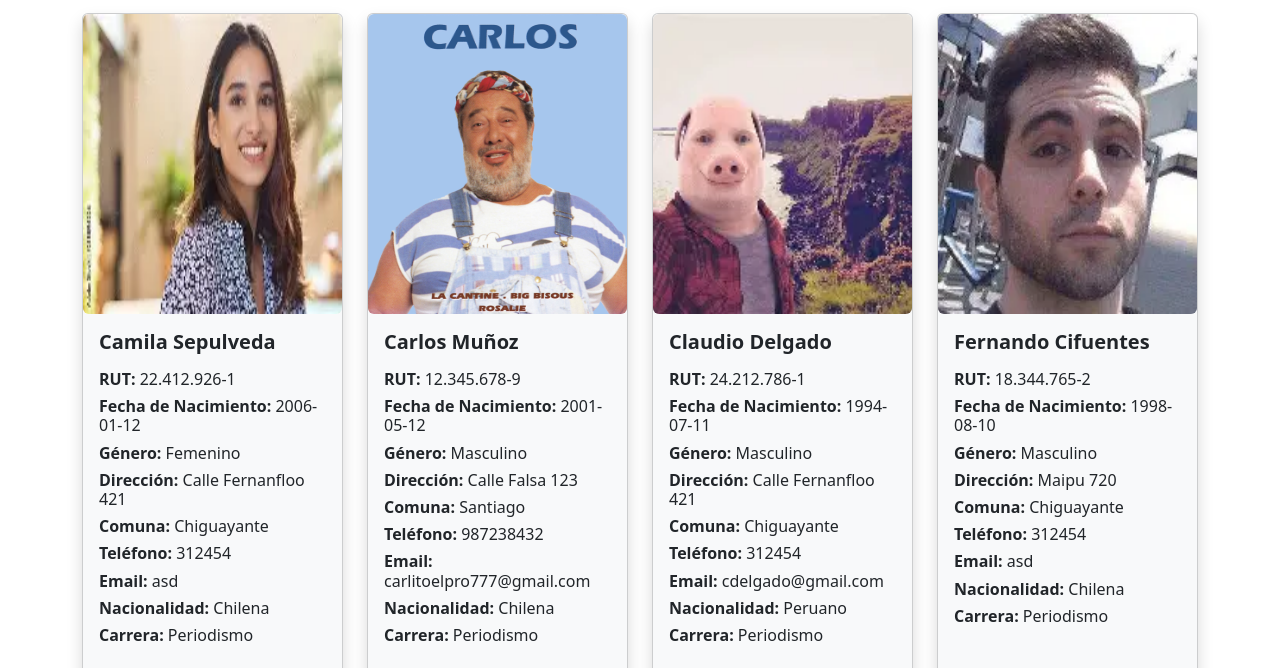
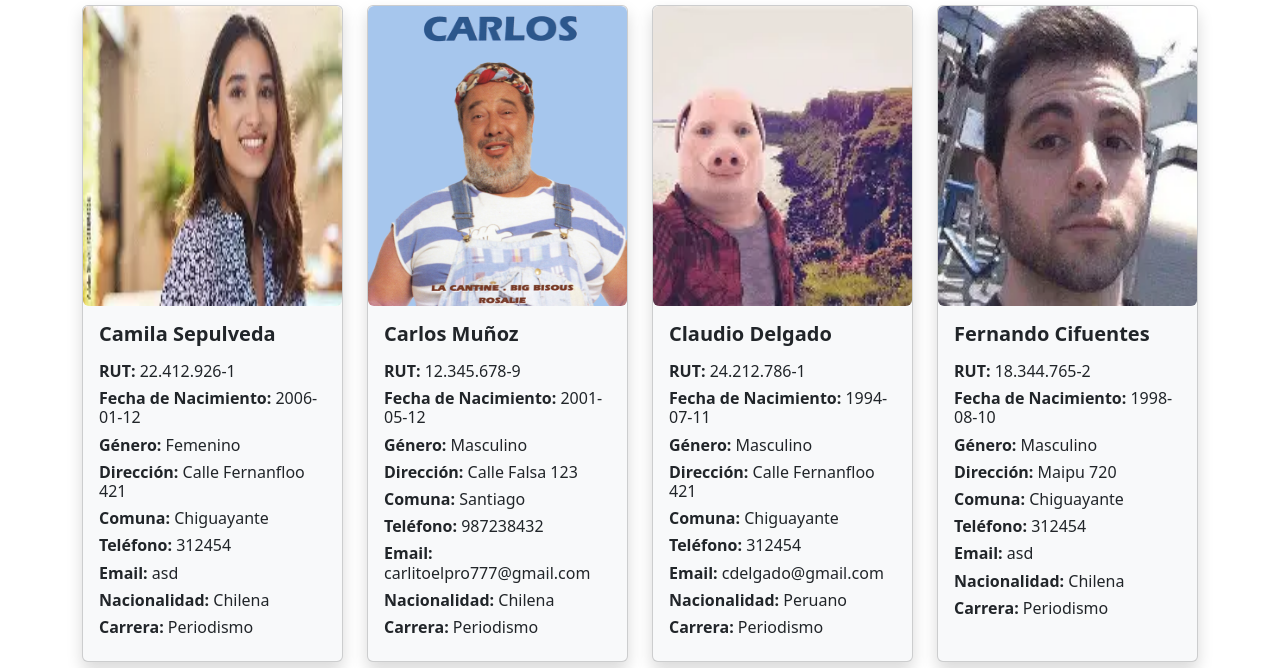
Before and after one commit to ignacioandresr/redit_x_mongo, a plain HTML site: page certamen_3/index.html in a window 1280 px wide. Shown: the part 83-751 px from the top of the page. Drawn offline with nearby package versions, Linux system fonts and the light colour scheme.

Commit message:
Update index.html

```diff
--- a/certamen_3/index.html
+++ b/certamen_3/index.html
@@ -28,7 +28,7 @@
                 const col = document.createElement('div');
                 col.className ='col-md-6 col-lg-3 col-xs-12 mb-2'
                 col.innerHTML = `
-                <div class="card my-2 shadow bg-body-tertiary rounded h-100" style="">
+                <div class="card shadow bg-body-tertiary rounded h-100" style="">
                     <img src="${alumno.foto}" class="w-100 rounded" alt="" height="300">
                     <div class="card-body">
                         <h5 class="card-title pb-2"><b>${alumno.nombre} ${alumno.apellido}</b></h5>
```
